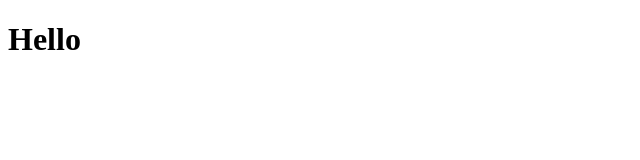
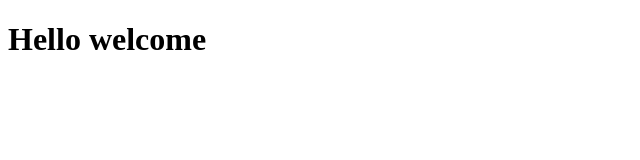
Before and after one commit to Kamalakannan810/Coursera-HTML, a plain HTML site: page site/index.html in a window 1280 px wide. Shown: the whole page, without its empty margins (0-640 px from the left). Drawn offline with Linux system fonts and the light colour scheme.

Commit message:
Small Changes occurs

```diff
--- a/site/index.html
+++ b/site/index.html
@@ -4,6 +4,6 @@
 	<title>Hi! This is Kamal</title>
 </head>
 <body>
-<h1>Hello</h1>
+<h1>Hello welcome</h1>
 </body>
 </html>
```
